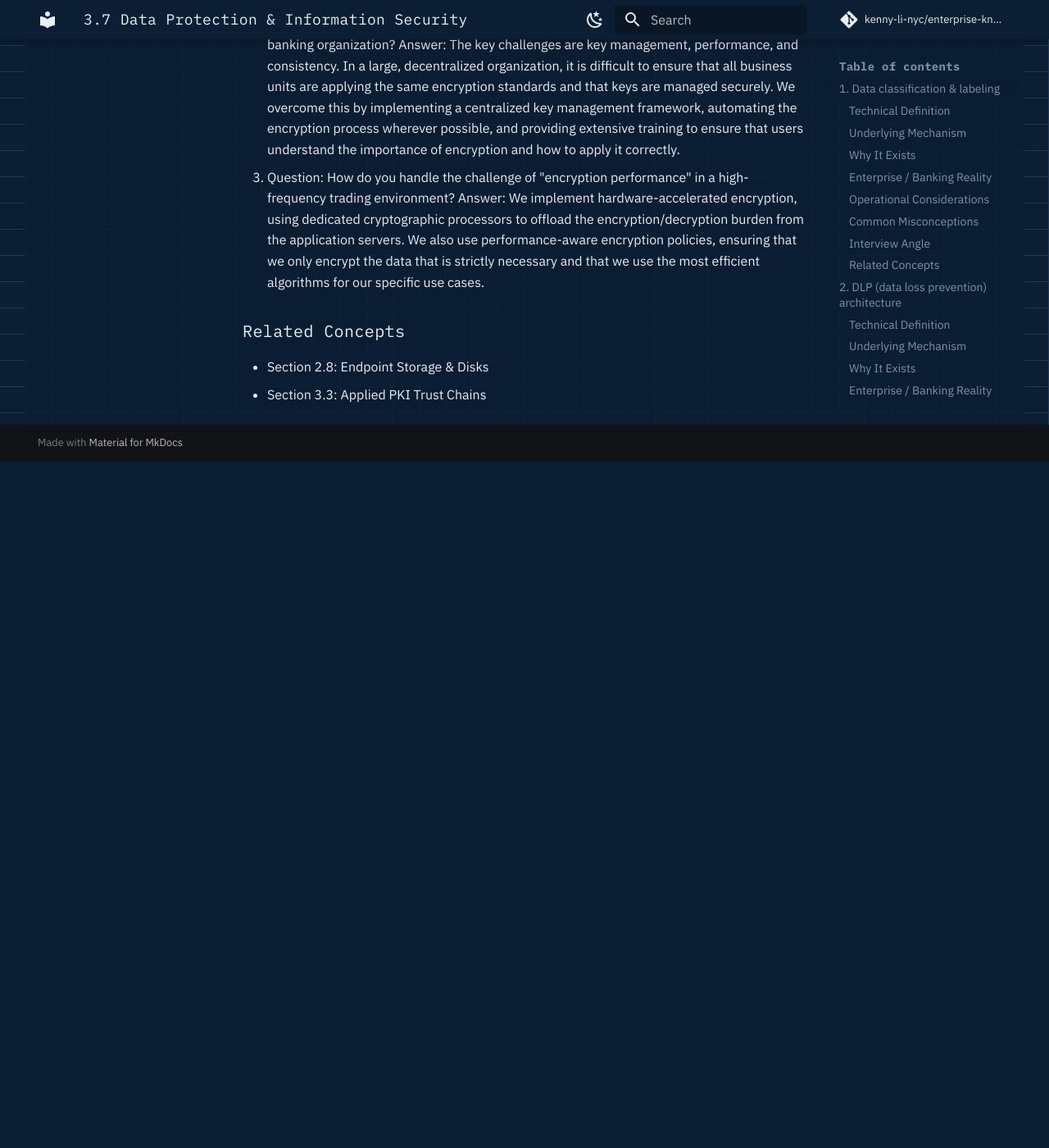
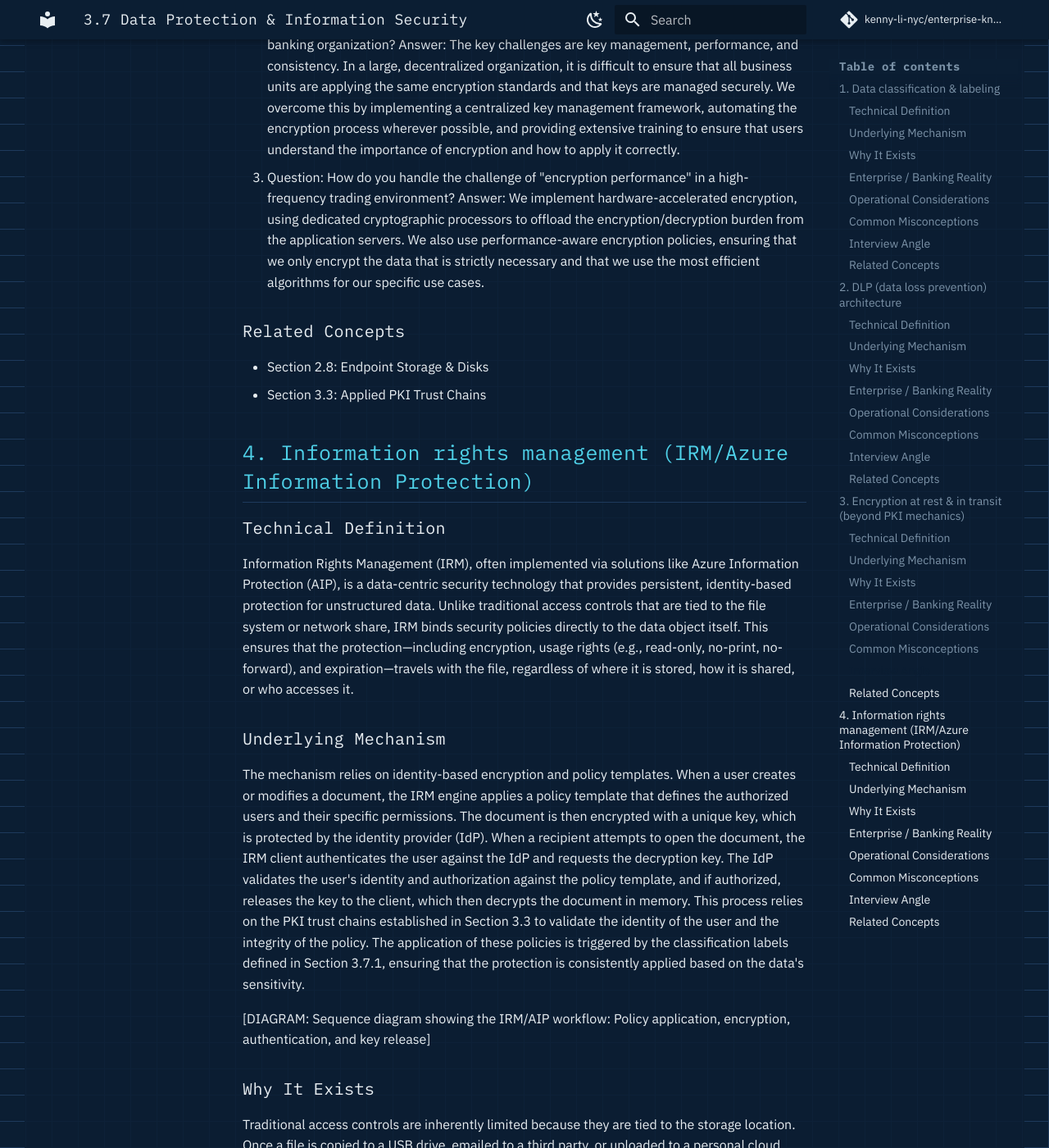
Before and after one commit to kenny-li-nyc/enterprise-knowledge-base, an MkDocs documentation site: the page built from docs/security/data-protection-information-security.md, in a window 1280 px wide and 1400 px high, scrolled down 7336 px. Shown: the whole window at 82% size. Built offline with MkDocs 1.6.1 and Material for MkDocs 9.7.7, drawn with Linux system fonts in a browser that asks for light colours; comment, search, counter and statistics services are not loaded; before the commit the page ends 7899 px from its top, so only the background shows below that; some of the changed text lies outside the part shown.

Commit message:
docs: add section on information rights management (IRM/AIP)
Co-authored-by: aider (gemini/gemini-3.1-flash-lite) <aider@aider.chat>

```diff
--- a/docs/security/data-protection-information-security.md
+++ b/docs/security/data-protection-information-security.md
@@ -107,3 +107,39 @@ Operationalizing encryption requires a disciplined approach to key management an
 ### Related Concepts
 - Section 2.8: Endpoint Storage & Disks
 - Section 3.3: Applied PKI Trust Chains
+
+## 4. Information rights management (IRM/Azure Information Protection)
+
+### Technical Definition
+Information Rights Management (IRM), often implemented via solutions like Azure Information Protection (AIP), is a data-centric security technology that provides persistent, identity-based protection for unstructured data. Unlike traditional access controls that are tied to the file system or network share, IRM binds security policies directly to the data object itself. This ensures that the protection—including encryption, usage rights (e.g., read-only, no-print, no-forward), and expiration—travels with the file, regardless of where it is stored, how it is shared, or who accesses it.
+
+### Underlying Mechanism
+The mechanism relies on identity-based encryption and policy templates. When a user creates or modifies a document, the IRM engine applies a policy template that defines the authorized users and their specific permissions. The document is then encrypted with a unique key, which is protected by the identity provider (IdP). When a recipient attempts to open the document, the IRM client authenticates the user against the IdP and requests the decryption key. The IdP validates the user's identity and authorization against the policy template, and if authorized, releases the key to the client, which then decrypts the document in memory. This process relies on the PKI trust chains established in Section 3.3 to validate the identity of the user and the integrity of the policy. The application of these policies is triggered by the classification labels defined in Section 3.7.1, ensuring that the protection is consistently applied based on the data's sensitivity.
+
+[DIAGRAM: Sequence diagram showing the IRM/AIP workflow: Policy application, encryption, authentication, and key release]
+
+### Why It Exists
+Traditional access controls are inherently limited because they are tied to the storage location. Once a file is copied to a USB drive, emailed to a third party, or uploaded to a personal cloud storage account, the original access controls are lost. IRM exists to solve this by binding the security policy to the data itself, ensuring that the organization retains control over its sensitive information, even when it is shared outside the corporate network.
+
+### Enterprise / Banking Reality
+In Tier-1 banking, IRM is a critical control for protecting sensitive documents—such as M&A deal rooms, legal contracts, and client financial reports—as they are shared with internal teams and external partners. The reality is that IRM must be highly scalable and integrated with the bank's identity management system to ensure that access is granted only to authorized users. The design must account for the need for a seamless user experience, ensuring that IRM does not hinder productivity, and it must be integrated with the bank's broader information governance strategy, ensuring that IRM policies are aligned with data retention and archival requirements.
+
+### Operational Considerations
+Operationalizing IRM requires a disciplined approach to policy management and user training. Administrators must ensure that policy templates are clearly defined, well-documented, and regularly reviewed. Monitoring the effectiveness of IRM is critical; administrators must track document access, identify any issues with key release, and ensure that the IRM policies are being consistently applied across the enterprise.
+[CLI: PowerShell command to inspect the IRM/AIP protection status of a document]
+
+### Common Misconceptions
+!!! warning
+    A common misconception is that IRM is "just encryption." In reality, IRM is a combination of encryption and access control; it not only protects the data from unauthorized access but also enforces usage rights, ensuring that even authorized users can only perform specific actions. Another error is assuming that IRM is a "set and forget" solution; it requires ongoing maintenance, as policy templates must be updated to reflect changes in the business and the threat landscape.
+
+### Interview Angle
+1. Question: How do you architect an IRM strategy for a global banking environment that includes both internal and external users?
+   Answer: We implement a centralized IRM policy management framework, using identity-based access controls to ensure that only authorized users can access sensitive documents. We use federated identity management to extend this protection to external partners, ensuring that we maintain control over our data even when it is shared outside the bank. We also implement automated policy application based on data classification labels, ensuring that protection is consistently applied.
+2. Question: What are the key challenges in managing IRM in a large, decentralized banking organization?
+   Answer: The key challenges are policy management, user experience, and interoperability. In a large, decentralized organization, it is difficult to ensure that all business units are applying the same IRM policies and that the user experience is consistent. We overcome this by implementing a centralized policy management framework, automating the policy application process, and providing extensive training to ensure that users understand the importance of IRM and how to use it correctly.
+3. Question: How do you handle the challenge of "revocation" in an IRM environment?
+   Answer: We implement a centralized revocation process, where we can instantly revoke access to a document by updating the policy template in the IRM management console. When a user attempts to access the document, the IRM client checks the policy template, and if access has been revoked, the client denies access and prevents the document from being opened. This ensures that we retain control over our data, even after it has been shared.
+
+### Related Concepts
+- Section 3.3: Applied PKI Trust Chains
+- Section 3.7.1: Data classification & labeling
```
